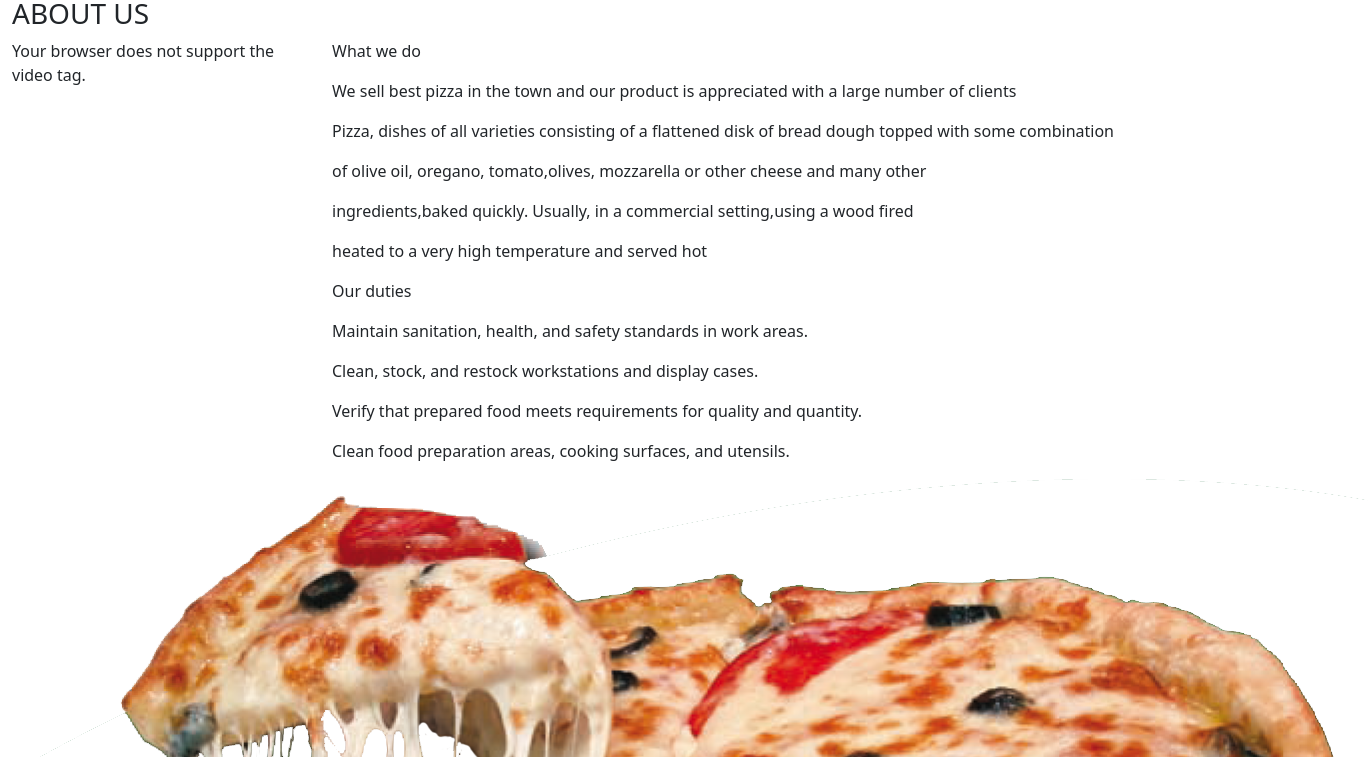
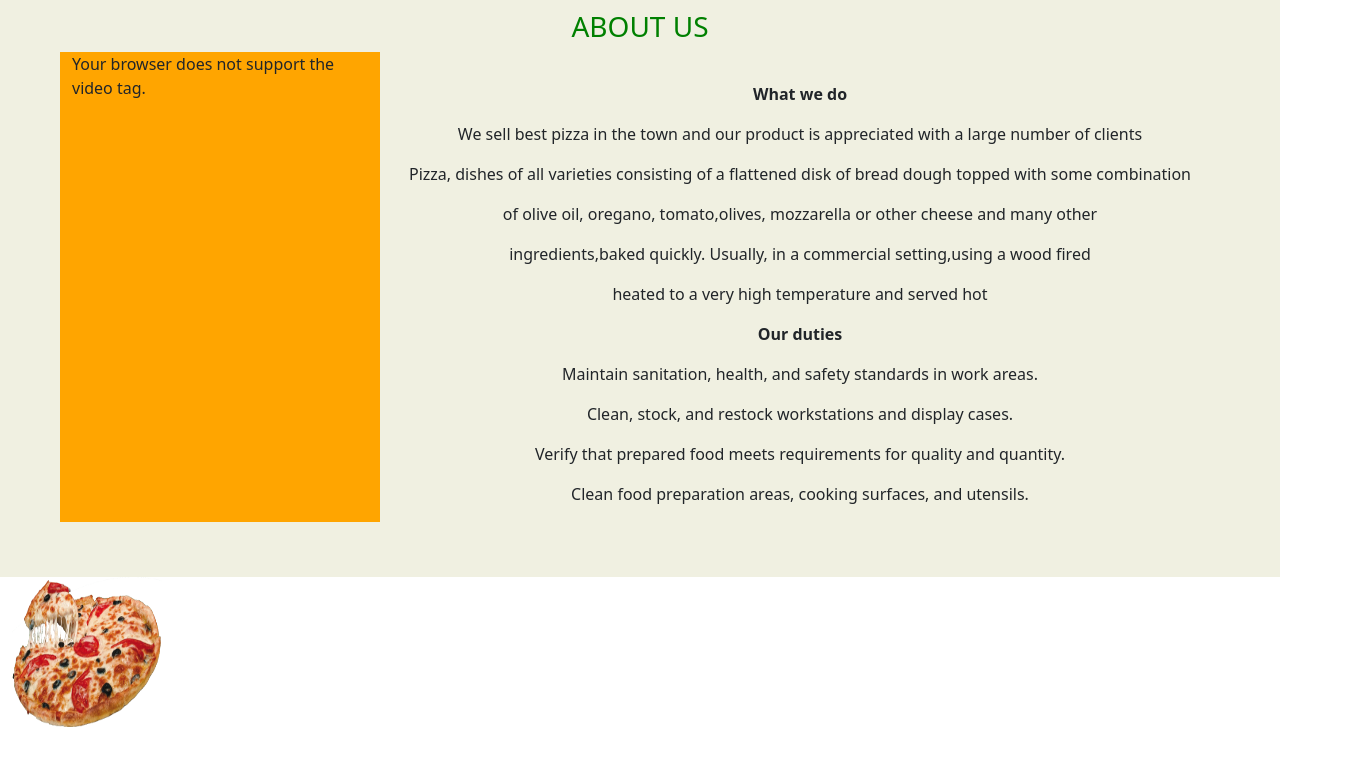
Before and after one commit to Michaelmapesa/Bugger-in, a plain HTML site: page index.html in a window 1280 px wide. Shown: the part 603-1360 px from the top of the page, 1368 px wide, since content can reach past the window. After the commit the page ends 1330 px from the top, so only its background shows below. Drawn offline with nearby package versions, Linux system fonts and the light colour scheme.

Commit message:
style section3

```diff
--- a/index.css
+++ b/index.css
@@ -1,6 +1,9 @@
 #section2{
     height: 600px;
     background-color: blue;
+    background-image: url(images/pizza-margherita.jpg);
+    background-repeat: no-repeat;
+    background-size: cover;
 }
 #p2{
     color: white;
@@ -16,7 +19,45 @@
     color: goldenrod;
 }
 .btn{
-    color: ;
+    font-weight: bold;
     background-color: orange;
     border-radius: 20px;
 }
+#p3{
+    text-align: center;
+    color: green;
+    margin-top: 10px;
+
+}
+#section3{
+    height: 580px;
+    background-color: #F0F0E1;
+    border-top: 3px solid #F0F0E1;
+}
+#col1{
+    background-color: orange;
+    height: 350px;
+}
+.video {
+    height: 400px;
+
+ }
+ #about{
+     text-align: center;
+     margin-top: 30px;
+
+
+ }
+ #video{
+     position: relative;
+     left: 60px;
+     background-color: orange;
+
+ }
+ #duty{
+     font-weight: bold;
+ }
+ .variety>img{
+     height: 150px;
+     width: 150px;
+ }
```
